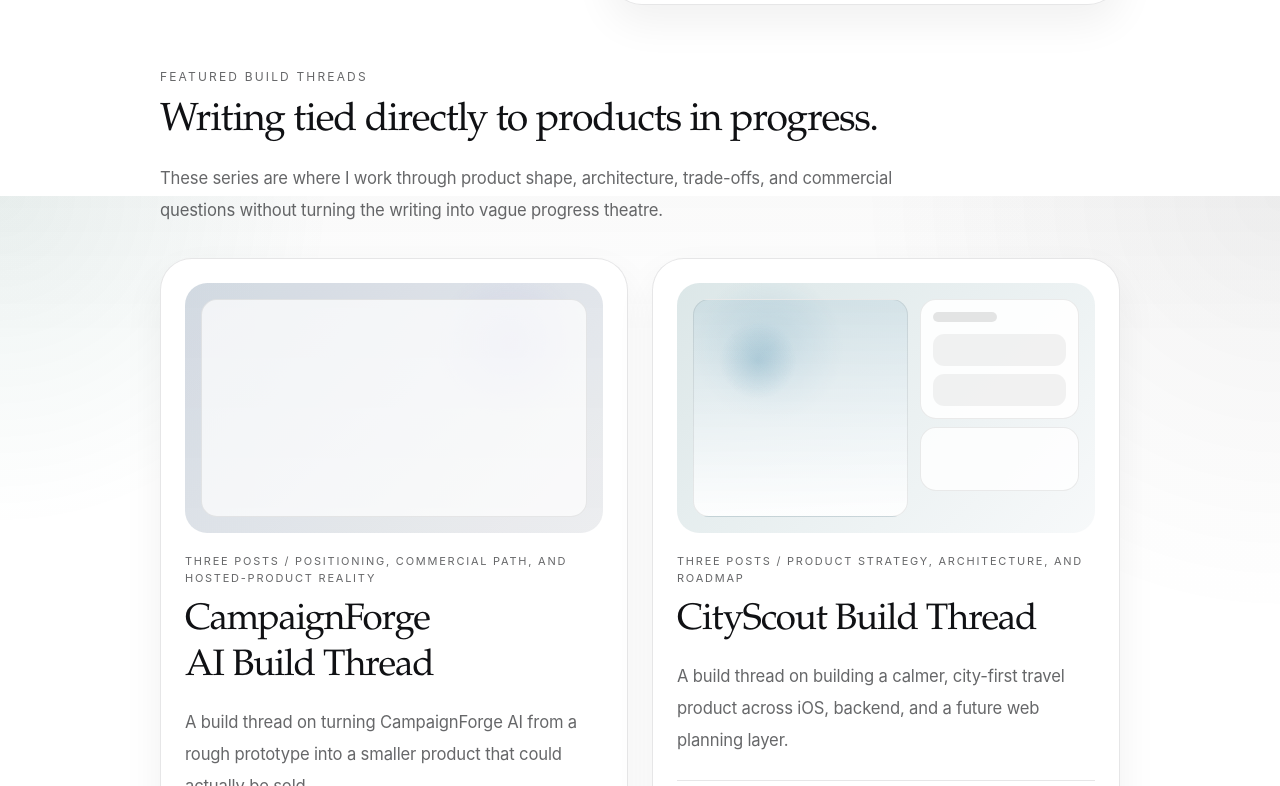
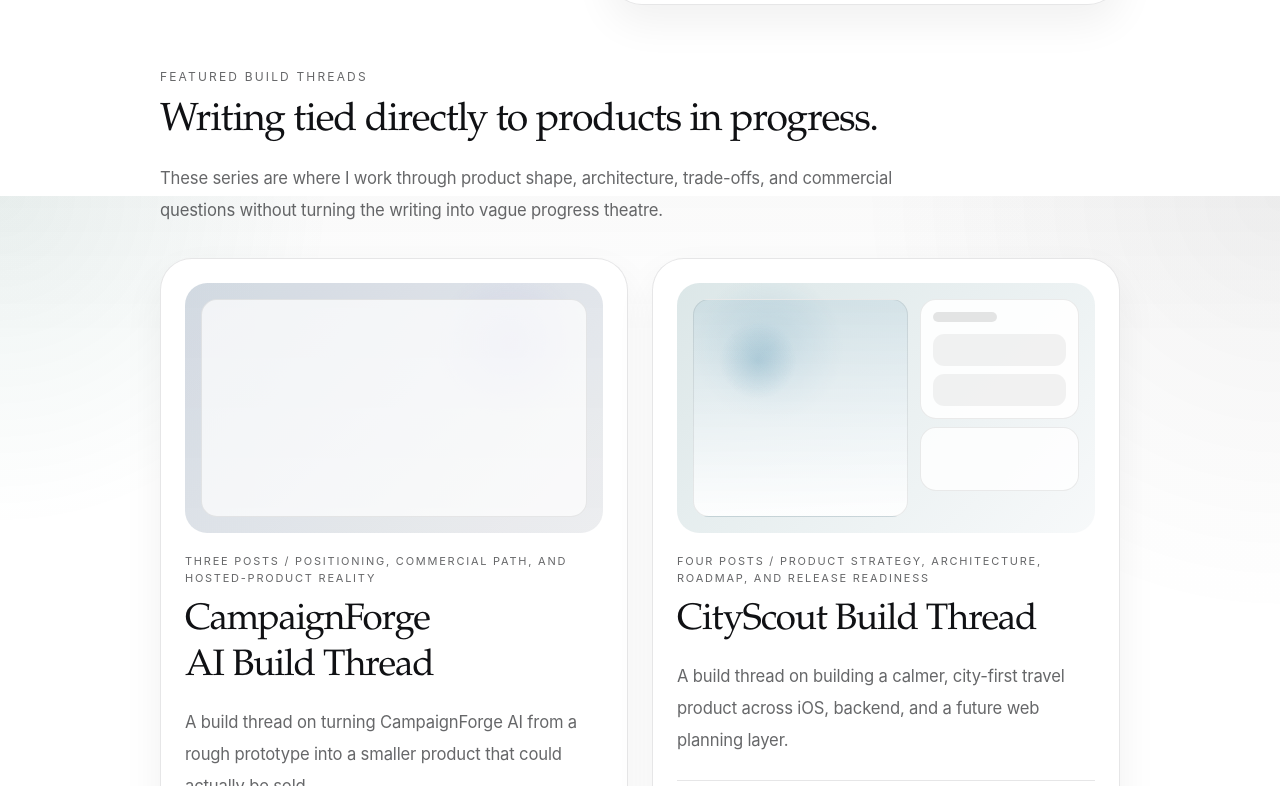
Before and after one commit to Peippo1/portfolio-site, a Next.js app: page /writing in a window 1280 px wide. Shown: the part 604-1390 px from the top of the page. Built offline with nearby package versions, Linux system fonts and the light colour scheme.

Commit message:
Show CityScout release readiness post in writing archive

```diff
--- a/src/app/writing/page.tsx
+++ b/src/app/writing/page.tsx
@@ -8,7 +8,7 @@
   getEvalKitSeriesEntries,
   getHoxaSeriesEntries,
   getStandaloneArchiveEntries,
-} from "@/data/writing";
+} from "@/data/writing-release-readiness";
 import type { WritingEntry } from "@/types/content";
 
 export const metadata: Metadata = {
@@ -163,7 +163,7 @@
       ? {
           series: cityScoutSeries,
           entries: cityScoutSeriesEntries,
-          summaryLine: "Three posts / Product strategy, architecture, and roadmap",
+          summaryLine: "Four posts / Product strategy, architecture, roadmap, and release readiness",
         }
       : null,
     hoxaSeries
```
